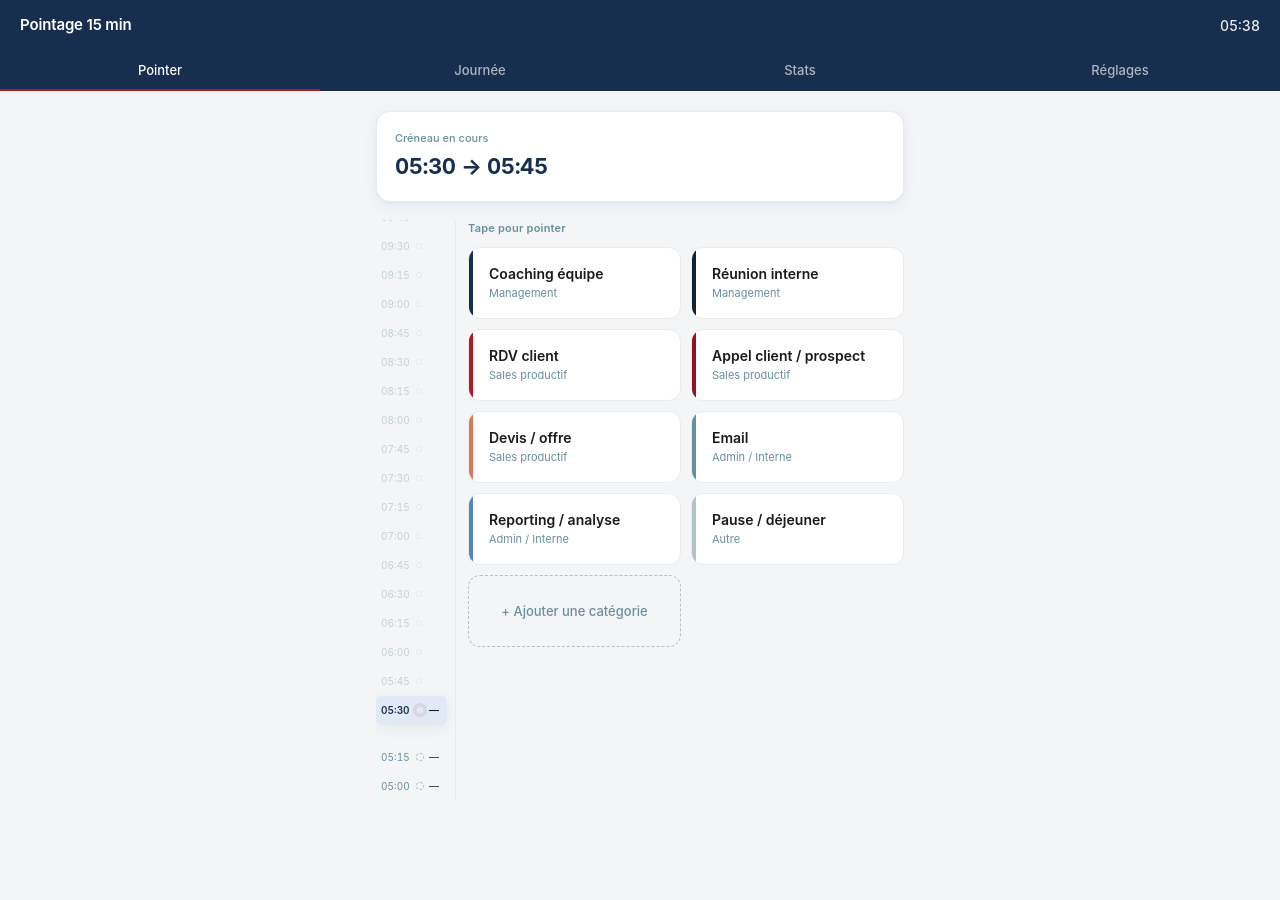
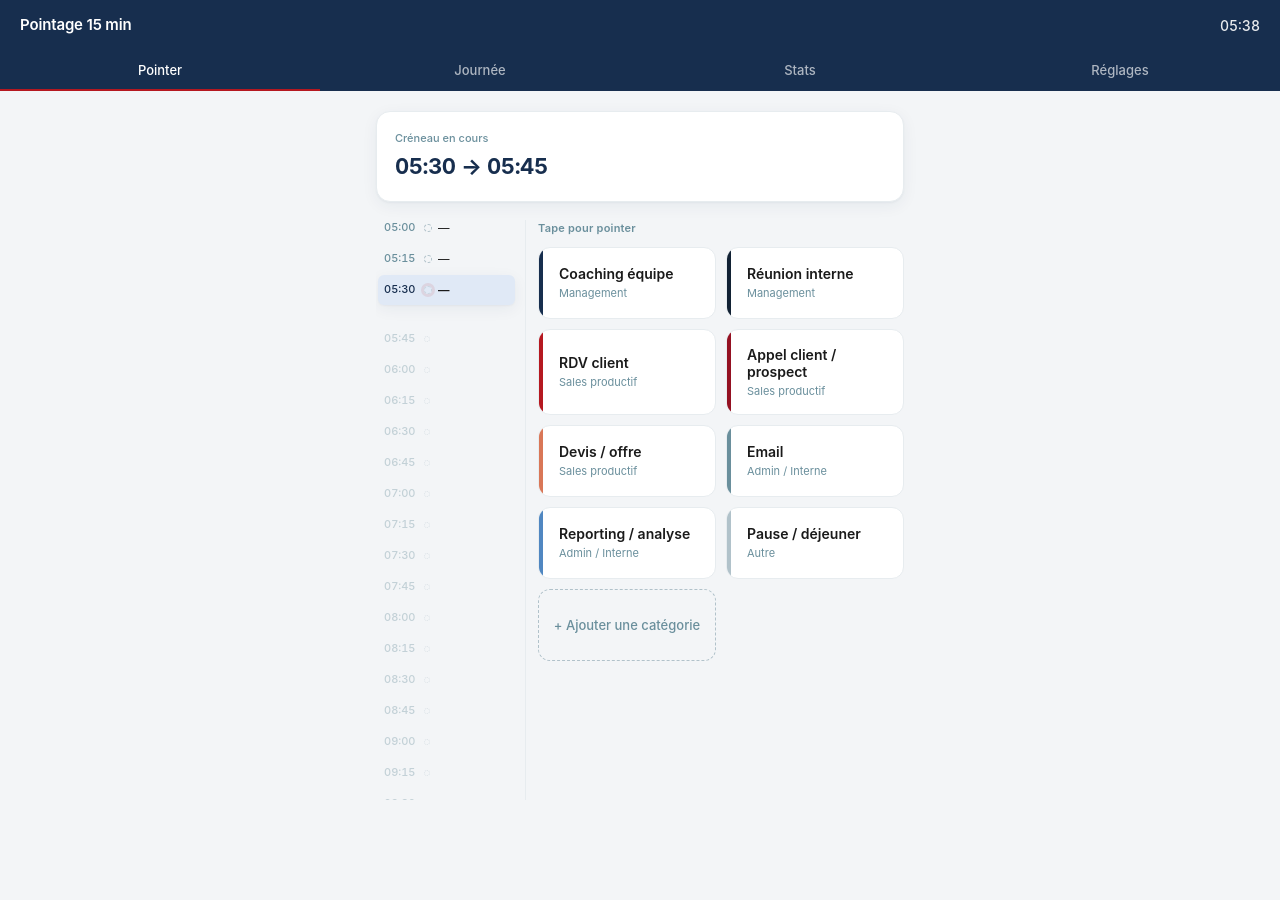
Before and after one commit to vernreiner/pointage, a plain HTML site: page index.html in a window 1280 px wide. Drawn offline with Linux system fonts and the light colour scheme.

Commit message:
Add files via upload

```diff
--- a/index.html
+++ b/index.html
@@ -208,18 +208,18 @@ main {
   align-items: flex-start;
 }
 .track-timeline {
-  width: 80px;
+  width: 150px;
   flex-shrink: 0;
   display: flex;
   flex-direction: column;
   gap: 1px;
   max-height: calc(100vh - 220px);
   overflow-y: auto;
-  padding-right: 2px;
   -webkit-overflow-scrolling: touch;
   scroll-behavior: smooth;
   border-right: 1px solid var(--border);
-  padding-right: 8px;
+  padding-right: 10px;
+  padding-left: 2px;
 }
 .track-main {
   flex: 1;
@@ -228,11 +228,11 @@ main {
 .tl-slot {
   display: flex;
   align-items: center;
-  gap: 5px;
-  padding: 4px 5px;
+  gap: 6px;
+  padding: 5px 6px;
   border-radius: 6px;
-  font-size: 10.5px;
-  line-height: 1.2;
+  font-size: 12px;
+  line-height: 1.25;
   cursor: pointer;
   background: transparent;
   border: none;
@@ -240,7 +240,7 @@ main {
   color: var(--text);
   position: relative;
   -webkit-tap-highlight-color: transparent;
-  min-height: 28px;
+  min-height: 30px;
 }
 .tl-slot:active { background: var(--chrome); }
 .tl-slot.current {
@@ -254,8 +254,9 @@ main {
 .tl-time {
   font-variant-numeric: tabular-nums;
   color: var(--text-muted);
-  font-size: 10px;
-  min-width: 30px;
+  font-size: 11px;
+  min-width: 34px;
+  font-weight: 500;
 }
 .tl-slot.current .tl-time { color: var(--navy); }
 [data-theme="dark"] .tl-slot.current .tl-time { color: var(--navy-300); }
@@ -295,7 +296,7 @@ main {
   overflow: hidden;
   text-overflow: ellipsis;
   white-space: nowrap;
-  font-size: 10px;
+  font-size: 11.5px;
 }
 .tl-empty {
   color: var(--text-muted);
@@ -1101,11 +1102,11 @@ function renderTimeline() {
     if (d > lastSlot) lastSlot = d;
   });
 
-  // Du plus récent au plus ancien
+  // Du plus ancien (matin) au plus récent (soir)
   const currentKey = slotKey(currentSlot);
   el.innerHTML = '';
   let currentEl = null;
-  for (let d = new Date(lastSlot); d >= rangeStart; d = new Date(d.getTime() - 15*60000)) {
+  for (let d = new Date(rangeStart); d <= lastSlot; d = new Date(d.getTime() + 15*60000)) {
     const key = slotKey(d);
     const entry = entriesBySlot.get(key);
     const isCurrent = key === currentKey;
```
